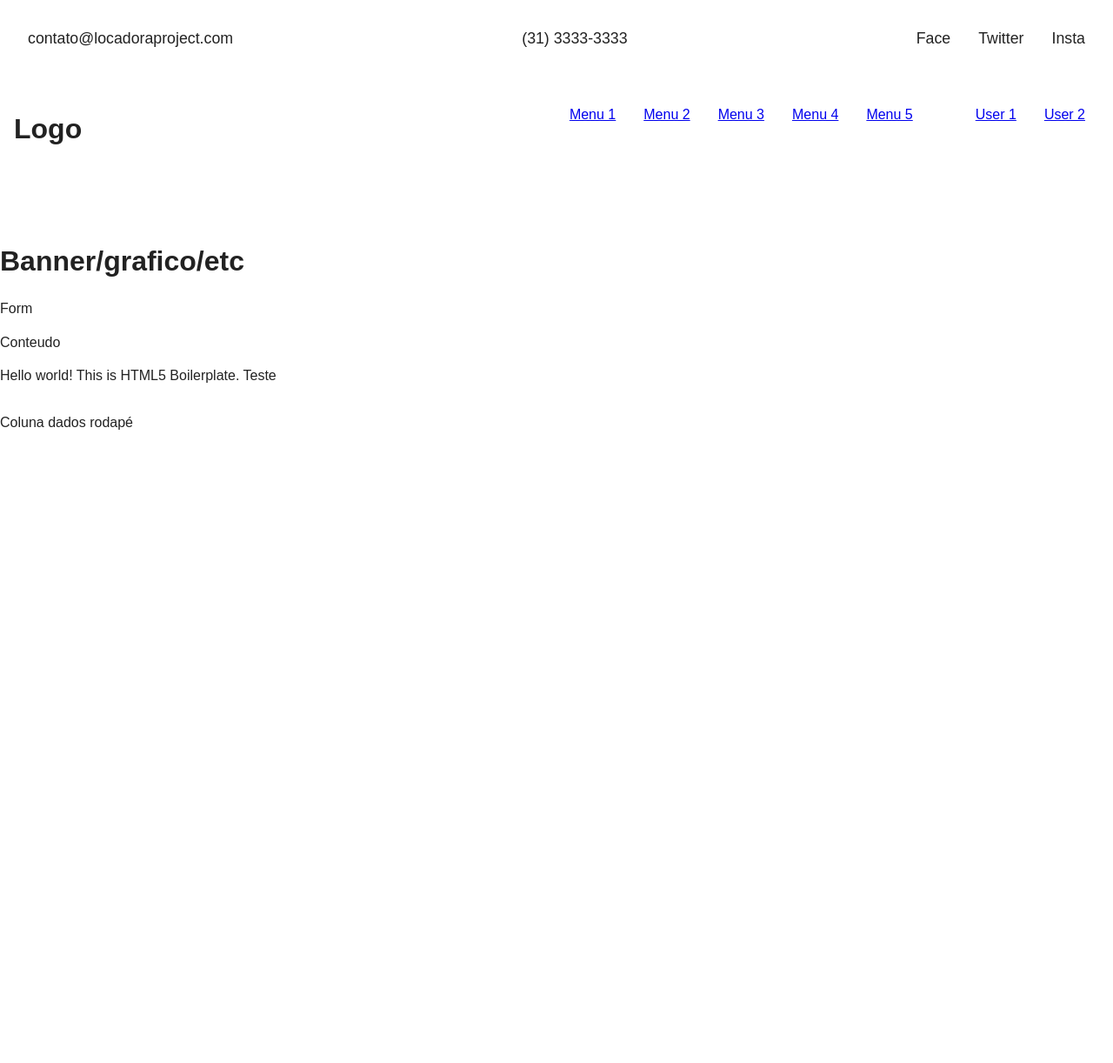
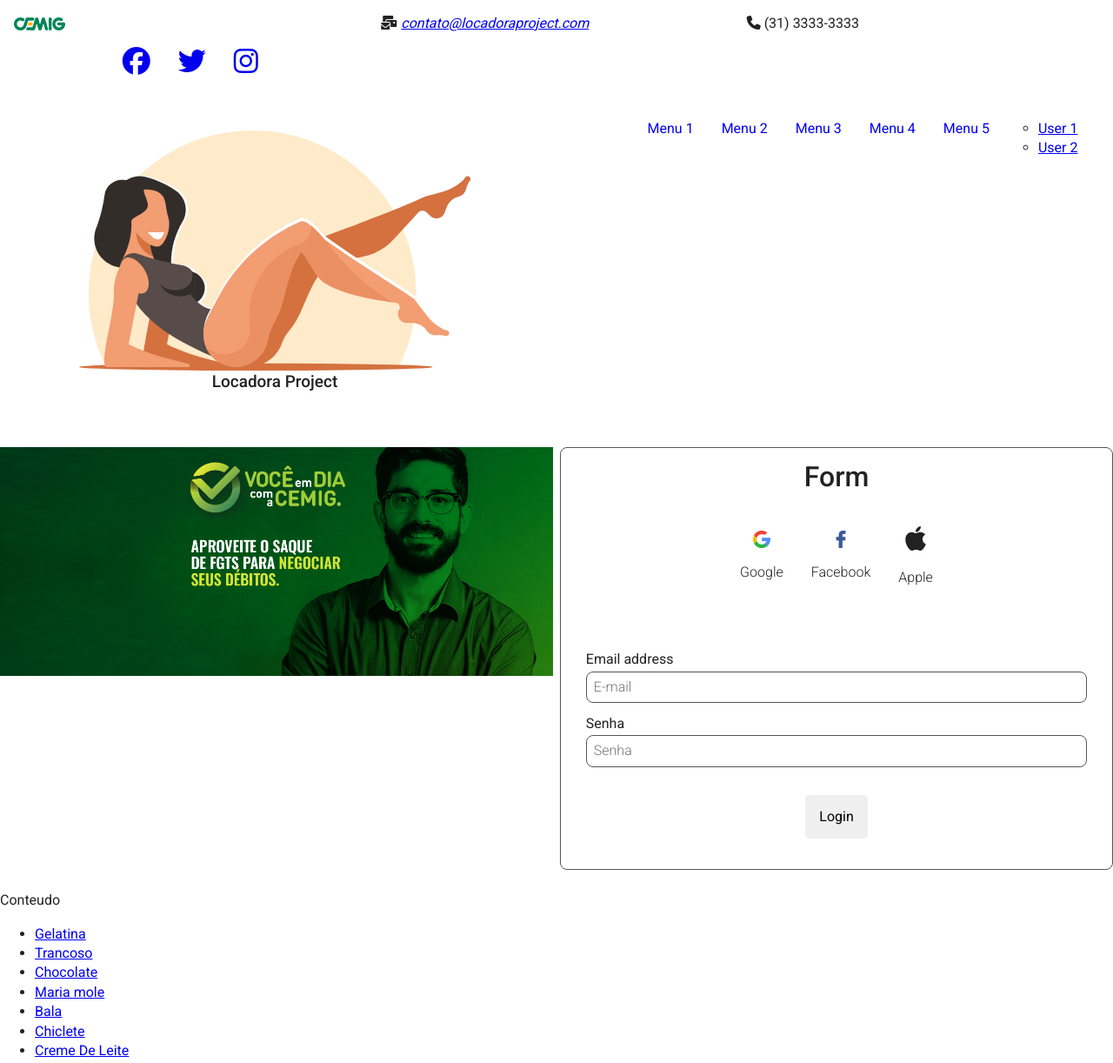
Before and after one commit to wemersonnino/SkeletonLocadora, a website built with Parcel: page index.html in a window 1280 px wide. Shown: the top 1222 px of the page at 87% size. Before the commit the page ends 800 px from the top, so only its background shows below. Built offline with nearby package versions, Linux system fonts and the light colour scheme; files whose address does not match are found by name; a web font is replaced by a local one.

Commit message:
add typescript and javascript forms

```diff
--- a/css/main.css
+++ b/css/main.css
@@ -92,52 +92,195 @@
   display: flex;
   flex-direction: column;
   font: normal 16px/1.4 sans-serif;
+  font-family: 'Roboto', sans-serif;
   margin: 0 0.187em;
 }
-body section{
+header{
+  display: grid;
+  justify-items: stretch;
+  align-items: end;
+  justify-content: space-between;
+  align-content: space-between;
+  grid-auto-flow: dense;
+}
+header > section{
+  display: inline-grid;
+  grid-column-start: span 3;
+  grid-gap: 1rem;
+  grid-template-columns: repeat(auto-fit,minmax(100%, 1fr));
+  grid-template-rows: repeat(3, auto);
+  justify-items: center;
+  padding: 1rem 0;
+  font-family: 'Roboto', sans-serif;
+  font-weight: 400;
+}
+#redes-sociais{
+  display: flex;
+  justify-content: center;
+  width: 100%;
+  max-width: 100%;
+}
+#redes-sociais > span{
+  display: inline-flex;
   flex-direction: row;
+  margin: 0 1rem 0 1rem;
 }
-header{
+.section-menu{
+  display: inline-grid;
+  grid-column-start: span 3;
+  grid-gap: 1rem;
+  grid-template-columns: repeat(2,1fr);;
+  grid-template-rows: repeat(3, auto);
+  justify-items: center;
+  padding: 1rem 0;
+}
+#logo{
   width: 100%;
-  padding: 1rem 0 1rem 0;
-  margin: 0 auto 1rem auto;
+}
+.section-menu h1{
+  font-size: 1.188em;
+  font-weight: 500;
+  text-align: center;
+}
+header > section > div > ul:nth-child(1){
   display: flex;
   flex-direction: column;
+  align-items: baseline;
+  list-style: none;
   justify-content: space-between;
+  justify-items: baseline;
+  margin: 1rem 1rem 1rem 1rem;
 }
-header section{
+
+header > section > div > ul:nth-child(1) > li{
+  margin: 0 auto 1rem auto;
+}
+header > section > div > ul:nth-child(1) > li > a{
+  text-decoration: none;
+}
+header > section > div > ul:nth-child(1) > li > a:hover{
+  text-decoration: #222222;
+  color: #222222;
+  font-weight: 700;
+  padding: 0;
+}
+#login-social{
   display: flex;
-  flex-direction: column;
   justify-content: space-between;
-  align-content: center;
-  margin: 0 auto 1rem auto;
-  padding: 1rem;
+  align-items: center;
+  margin: 2rem auto;
+}
+#login-social div{
+  text-align: center;
+}
+#login-social div i{
+
+}
+#login-social div p{
+  font-weight: 300;
+  font-size: 1em;
+}
+#dados-grafico-form{
+  display: grid;
+  grid-template-columns: repeat(auto-fit,minmax(100%, 1fr));
+  grid-template-rows: repeat(2, auto);
+  grid-gap: 1rem;
+}
+
+#banner-ou-dados{
+  display: flex;
+  align-items: baseline;
+  justify-content: center;
+  padding: 0;
+  margin: 0;
   max-width: 100%;
   width: 100%;
 }
-header section span{
-  display: grid;
-  grid-column: 2 / span 10;
-  align-items: baseline;
-  list-style: none;
-  padding: 0 1rem 2.5rem 1rem;
-  font-size: 1.11em;
+#banner-ou-dados > img{
+  width: 100%;
+  max-width: 100%;
 }
-#redes-sociais{
+
+#form-ou-grafico{
+  display: flex;
+  flex-direction: column;
+  align-items: center;
+  padding: 0.5rem;
+  border: #555555 solid 0.1rem;
+  border-radius: 0.5rem;
+}
+#form-ou-grafico h1{
+  font-weight: 500;
+  margin: 0.2rem auto 0 auto;
+}
+#login-social{
   display: flex;
   flex-direction: row;
 }
-.section-menu {
+#login-social div{
+  margin: 0 1rem 0 1rem;
+}
+#form-ou-grafico form{
+  display: flex;
+  flex-direction: column;
+  padding: 1rem;
+  width: 100%;
+}
+.mb-3{
+  padding: 0.3rem;
+  width: 100%;
+  max-width: 100%;
+}
+.form-label{
+  font-size: 1em;
+  font-stretch: semi-condensed;
+  font-weight: 400;
+  line-height: 1.722em;
+}
+.form-control{
+  font-weight: 300;
+  border: #555555 solid 0.1em;
+  border-radius: 0.5rem;
+  padding: 0.5rem;
+  width: 100%;
+  height: auto;
+}
+#emailHelp{
+  display: none;
+  font-weight: 400;
+  color: brown;
+  margin: 0.7rem auto;
+  width: 100%;
+}
+#passHelp{
+  display: none;
+  font-weight: 400;
+  color: brown;
+  margin: 0.7rem auto;
+  width: 100%;
+}
+#button-send{
   display: flex;
   flex-direction: row;
-  justify-content: space-between;
-  width: 100%;
+  justify-content: center;
+  align-content: center;
+  align-items: center;
+  padding: 0.7rem 0;
+  margin: 1rem auto 0 auto;
 }
-.section-menu ul{
-  list-style: none;
+.btn{
+  border: none;
+  border-radius: 0.3em;
+  padding: 1rem;
+  font-size: 1.000em;
+  font-weight: 400;
+  text-transform: capitalize;
+  cursor: pointer;
+  transition: 0.3s;
 }
-.section-menu ul li{
-  margin: 0 1rem 0 1rem;
+.btn:hover{
+  background-color: cadetblue;
+  color: cornsilk;
 }
 
 /* ==========================================================================
@@ -230,51 +373,34 @@
 
 @media only screen and (min-width: 35em) {
   /* Style adjustments for viewports that meet the condition */
-  header{
-    width: 100%;
-    padding: 1rem 0 1rem 0;
-    margin: 0 auto 1rem auto;
-    display: flex;
-    flex-direction: column;
-    justify-content: space-between;
+  header > section{
+    display: inline-grid;
+    grid-column-start: span 3;
+    grid-template-columns: repeat(3, 1fr);
+    grid-template-rows: repeat(3, auto);
+    justify-items: start;
+    padding: 1rem;
   }
-  header section{
+  header > section > div > ul:nth-child(1){
     display: flex;
     flex-direction: row;
-    justify-content: space-between;
-    align-content: center;
-    margin: 0 auto 1rem auto;
-    padding: 1rem;
-    max-width: 100%;
-    width: 100%;
-  }
-  header section span{
-    display: grid;
-    grid-column: 2 / span 10;
     align-items: baseline;
     list-style: none;
-    padding: 0 1rem 0 1rem;
-  }
-  #redes-sociais{
-    display: flex;
-    flex-direction: row;
-  }
-  .section-menu {
-    display: flex;
-    flex-direction: row;
     justify-content: space-between;
-    width: 100%;
-  }
-  .section-menu ul{
-    display: flex;
-    align-items: baseline;
-    list-style: none;
-    text-decoration: #222222;
-    flex-direction: row;
-  }
-  .section-menu ul li{
+    justify-items: baseline;
     margin: 0 1rem 0 1rem;
   }
+  header > section > div > ul:nth-child(1) > li{
+    margin: 0 1rem 1rem 1rem;
+  }
+  #dados-grafico-form{
+    display: grid;
+    grid-template-columns: repeat(2, 1fr);
+    grid-template-rows: repeat(2, auto);
+    grid-gap: 0.5rem;
+    padding: 0;
+  }
+
 }
 
 @media print,
--- a/index.html
+++ b/index.html
@@ -19,25 +19,44 @@
   <!-- Place favicon.ico in the root directory -->
 
   <link rel="stylesheet" href="css/normalize.css">
+  <link rel="preconnect" href="https://fonts.googleapis.com">
+  <link rel="preconnect" href="https://fonts.gstatic.com" crossorigin>
+  <link href="https://fonts.googleapis.com/css2?family=Gruppo&family=Roboto:wght@100;300;400;500;700;900&display=swap" rel="stylesheet">
+  <link href="https://fonts.googleapis.com/css?family=Montserrat:100,100i,200,200i,300,300i,400,400i,500,500i,600,600i,700,700i,800,800i,900,900i&display=swap" rel="stylesheet">
   <link rel="stylesheet" href="css/main.css">
-
+  <link rel="stylesheet" href="node_modules/@fortawesome/fontawesome-free/css/all.min.css">
+  <script src="node_modules/@fortawesome/fontawesome-free/js/all.min.js"></script>
   <meta name="theme-color" content="#fafafa">
 </head>
 
+<!--[if lt IE 9]>
+<body class="oldie">
+<![endif]-->
+<!--[if (gte IE 9)|!(IE)]>
 <body>
+<!--<![endif]-->
   <header>
     <section>
-      <span>contato@locadoraproject.com</span>
-      <span>(31) 3333-3333</span>
+      <a class="navbar-brand" href="#"><img src="img/logo-menu.png" /></a>
+      <address>
+        <span>
+         <i class="fa fa-mail-bulk"></i> <a href="mailto:contato@teste.com">  contato@locadoraproject.com</a>
+        </span>
+      </address>
+
+      <span><i class="fa fa-phone"></i> (31) 3333-3333</span>
       <div id="redes-sociais">
-        <span>Face</span>
-        <span>Twitter</span>
-        <span>Insta</span>
+        <span><a href="#"><i class="fa-brands fa-facebook fa-2x"></i></a> </span>
+        <span><a href="#"><i class="fa-brands fa-twitter fa-2x"></i></a> </span>
+        <span><a href="#"><i class="fa-brands fa-instagram fa-2x"></i></a> </span>
       </div>
     </section>
     <section class="section-menu">
       <div>
-        <h1>Logo</h1>
+        <h1>
+          <img src="img/fitness-abdominal-exercises.svg" title="Locadora Project" id="logo">
+          Locadora Project
+        </h1>
       </div>
       <div>
         <ul>
@@ -49,22 +68,52 @@
           <ul>
             <li><a href="#" title="menu 1">User 1</a> </li>
             <li><a href="#" title="menu 1">User 2</a> </li>
-          </ul>
+          </ul><!--\menu login user-->
         </ul>
       </div>
     </section>
   </header><!--/Topo-->
   <main>
-    <section>
-      <div>
-        <h1>Banner/grafico/etc</h1>
+    <section id="dados-grafico-form">
+      <div id="banner-ou-dados">
+        <img src="img/megabanner.png">
       </div>
-      <div>
-        <p>Form</p>
+      <div id="form-ou-grafico">
+        <h1>Form</h1>
+        <section id="login-social">
+          <div>
+            <img class="" src="img/google-icon.png" title="login google" aria-label="google"/>
+            <p>Google</p>
+          </div>
+          <div><img rel="nofollow" src="img/fb-icon.png">
+            <p>Facebook</p>
+          </div>
+          <div>
+            <i class="fa-brands fa-apple fa-2x"></i>
+            <p>Apple</p>
+          </div>
+        </section><!--/login social-->
+        <form>
+          <div class="mb-3">
+            <label for="email" class="form-label">Email address</label>
+            <input type="email" class="form-control" id="email" aria-describedby="emailHelp" placeholder="E-mail">
+            <div id="emailHelp" class="form-text">We'll never share your email with anyone else.</div>
+          </div><!--\input mail-->
+          <div class="mb-3">
+            <label for="pass" class="form-label">Senha</label>
+            <input type="password" class="form-control" id="pass" aria-describedby="passHelp" placeholder="Senha">
+            <div id="passHelp" class="form-text">We'll never share your email with anyone else.</div>
+          </div><!--/input pass-->
+          <div id="button-send">
+            <button type="submit" name="form-login" aria-label="login" id="loginForm" class="btn btn-primary">login</button>
+          </div>
+        </form>
       </div>
     </section>
     <section>
       <p>Conteudo</p>
+      <ul id="testList"></ul>
+      <web-Component></web-Component>
     </section>
     <!-- Add your site or application content here -->
     <p>Hello world! This is HTML5 Boilerplate. Teste </p>
@@ -79,7 +128,7 @@
 
 
 
-
+<script src="https://ajax.googleapis.com/ajax/libs/jquery/3.6.0/jquery.min.js"></script>
   <script src="js/vendor/modernizr-3.11.2.min.js"></script>
   <script src="js/plugins.js"></script>
   <script src="js/main.js"></script>
--- a/js/main.js
+++ b/js/main.js
@@ -0,0 +1,43 @@
+import "/js/typescript/exemplo01";
+$(document).ready(function () {
+  $("#button-send button").on("click", function () {
+    console.log("test button login");
+  })
+});
+
+let addEventListener;
+({addEventListener} = document.getElementById('loginForm'));
+addEventListener('click', function () {
+  console.log("Evento do javascript sem ser jquery");
+})
+
+
+const fibonacci = (number) =>{
+  let arrayFib = [];
+  arrayFib[0] = 1;
+  arrayFib[1] = 1;
+  for (let index = 2; index < arrayFib.length; index++) {
+    const element = arrayFib[index];
+    element[index] * element[index + 1];
+    console.log(element);
+  }
+
+}
+
+fibonacci(5);
+
+
+const test1 = [12, 929, 11, 3, 199, 1000, 7, 1, 24, 37, 4,
+  19, 300, 3775, 299, 36, 209, 148, 169, 299,
+  6, 109, 20, 58, 139, 59, 3, 1, 139
+];
+
+
+
+test1.forEach((item) =>{
+  if (item % 3 === 0)
+    item += 100;
+  console.log(item);
+})
+
+//console.log(test);
--- /dev/null
+++ b/js/typescript/exemplo01.js
@@ -0,0 +1,38 @@
+"use strict";
+exports.__esModule = true;
+require("./testWebComponent");
+var testWebComponent_1 = require("./testWebComponent");
+var donuts = [
+    "Gelatina",
+    "Trancoso",
+    "Chocolate",
+    "Maria mole",
+    "Bala",
+    "Chiclete",
+    "Creme De Leite",
+    "Mel",
+    "Leite Ninho",
+    "Caramelo",
+    "Milho verde",
+    "Flocos",
+    "Wemerson Nino Pereira"
+];
+var t = new testWebComponent_1["default"]('Wemerson', 'Lareira', '123');
+t.searchSpaco("Wemerson Moreira Pereira");
+for (var i = 0; i < donuts.length; i++) {
+}
+var list = document.getElementById("testList");
+var urlText = ".com";
+var fList = function (url) {
+    donuts.map(function (item, index) {
+        var p = document.createElement("li");
+        var a = document.createElement("a");
+        a.innerText = item;
+        a.setAttribute('href', item.replace(/ /g, '_') + url);
+        a.setAttribute('title', item);
+        a.setAttribute('id', String(index));
+        p.appendChild(a);
+        list.appendChild(p);
+    });
+};
+fList(urlText);
--- /dev/null
+++ b/js/typescript/testWebComponent.js
@@ -0,0 +1,20 @@
+"use strict";
+exports.__esModule = true;
+var TestWebComponent = /** @class */ (function () {
+    function TestWebComponent(title, pages, isbn) {
+        this.title = title;
+        this.pages = pages;
+        this.isbn = isbn;
+    }
+    TestWebComponent.prototype.searchSpaco = function (verificarEspaco) {
+        var regex = /(\*|_|~|@@|%%)([^\s].*?)(?<! )\1( |$)/;
+        for (var i = 0; i < verificarEspaco.length; i++) {
+            console.log(verificarEspaco[i] + ' ' + i);
+            if (verificarEspaco[i].indexOf('') >= 0)
+                verificarEspaco.replace(/ /g, '_');
+        }
+        console.log(verificarEspaco.replace(/ /g, "_"));
+    };
+    return TestWebComponent;
+}());
+exports["default"] = TestWebComponent;
```
Also changed, not shown: js/typescript/exemplo01.ts (+42 -0 lines), js/typescript/testWebComponent.ts (+23 -0 lines), 1 other file.
